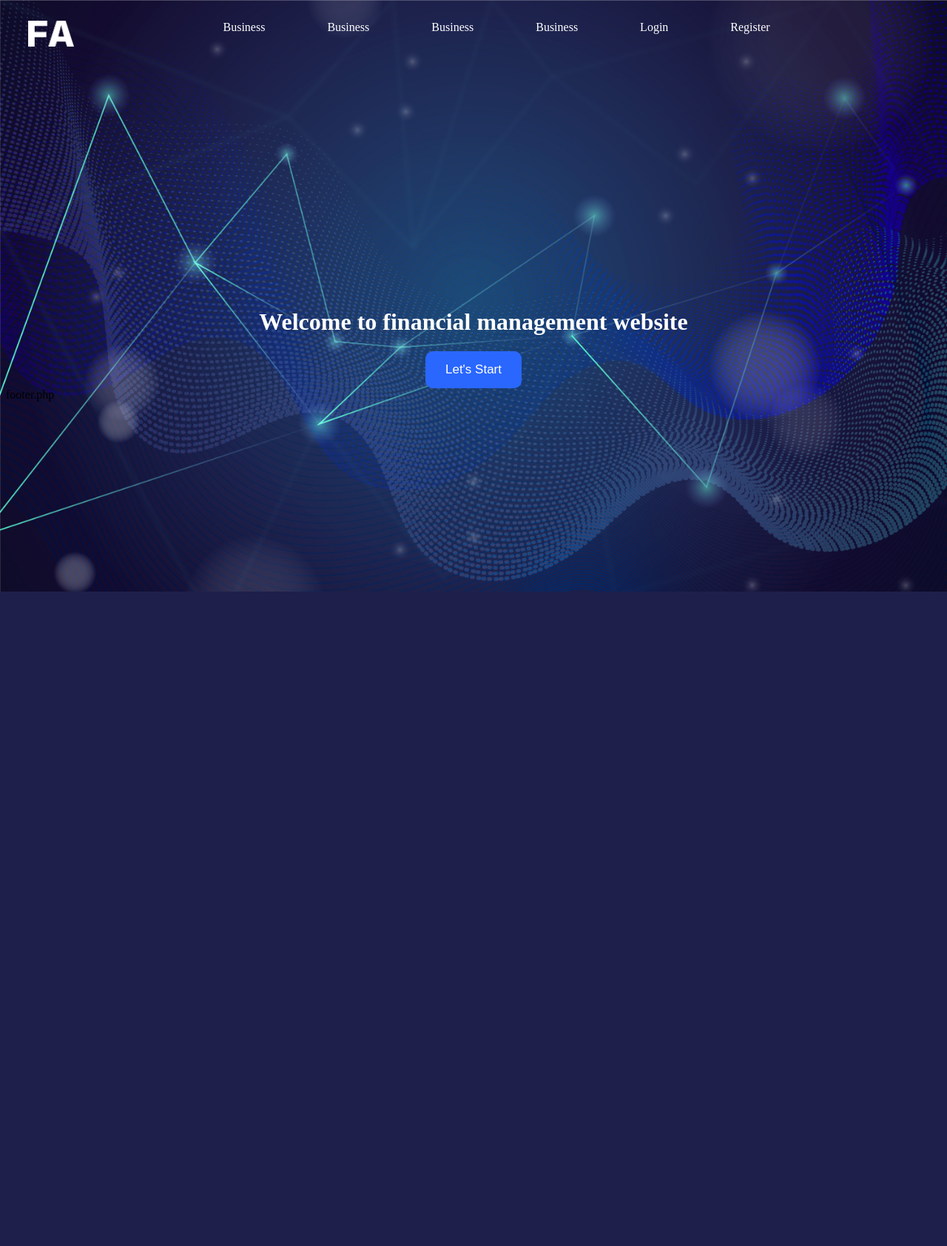
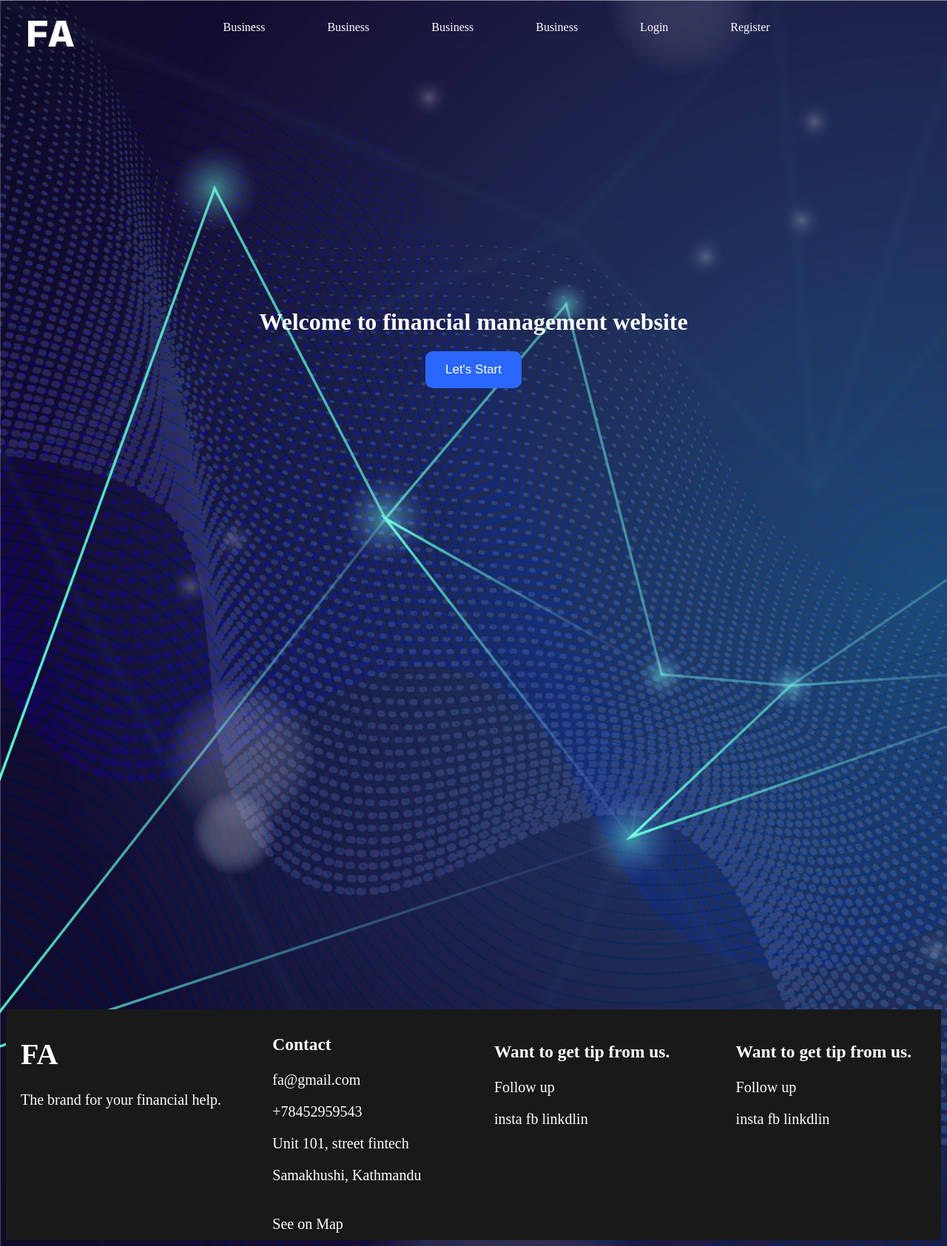
Before and after one commit to sajitpanta03/FinancialApp, a PHP site: page /FinancialApp/ in a window 1280 px wide. Shown: the whole page at 74% size. Before the commit the page ends 800 px from the top, so only its background shows below. Run offline with PHP 8.4, Linux system fonts and the light colour scheme; classes that the project's autoload settings leave out are loaded by file name.

Commit message:
jul 6 project stop for now

```diff
--- a/assets/style.css
+++ b/assets/style.css
@@ -138,3 +138,29 @@
 .homeContainer button:hover {
   background-color: #4182FA;
 }
+
+/* Footer style */
+.footerContainer {
+    display: flex;
+    color: white;
+    background-color: #191919;
+    margin-top: 840px;
+    font-size: 20px;
+    justify-content: space-between;
+}
+
+.firstBlock {
+    padding: 10px 20px;
+}
+
+.secondBlock {
+    padding: 10px 20px;
+}
+
+.thirdBlock {
+    padding: 20px 20px;
+}
+
+.fourthBlock {
+    padding: 20px 40px;
+}
--- a/core/Router.php
+++ b/core/Router.php
@@ -56,29 +56,23 @@
 
 public function route(string $method, string $uri): void
 {
-    // Normalize the base path and URI
     $basePath = str_replace('/index.php', '', $_SERVER['SCRIPT_NAME']);
     $uri = str_replace($basePath, '', $uri);
     $uri = rtrim($uri, '/') ?: '/';
 
-    // Retrieve the route configuration
-    $result = dataGet($this->routes, $method . '.' . $uri);
-
-    if (!$result) {
-        abort("Route not found", 404);
-    }
-
-    // Extract controller and method
+    foreach ($this->routes[$method] as $route => $result) {
+        $pattern = preg_replace('/\{[^}]+\}/', '([^/]+)', $route);
+        if (preg_match("#^$pattern$#", $uri, $matches)) {
+            array_shift($matches);
             $controller = $result['controller'];
             $function = $result['method'];
 
-    // Check if the controller class exists
             if (class_exists($controller)) {
                 $controllerInstance = new $controller();
 
-        // Check if the method exists in the controller
                 if (method_exists($controllerInstance, $function)) {
-            $controllerInstance->$function();
+                    $controllerInstance->$function(...$matches);
+                    return;
                 } else {
                     abort("No method {$function} on class {$controller}", 500);
                 }
@@ -86,5 +80,10 @@
                 abort("Class {$controller} not found", 500);
             }
         }
+    }
+
+    abort("Route not found", 404);
+}
+
 
 }
--- a/index.php
+++ b/index.php
@@ -8,7 +8,7 @@
 
 require 'core/helpers.php';
 require 'core/Router.php';
-
+require_once 'vendor/autoload.php';
 
 spl_autoload_register(function ($class) {
     $class = str_replace("\\", DIRECTORY_SEPARATOR, $class);
--- a/routes/web.php
+++ b/routes/web.php
@@ -7,3 +7,4 @@
 
 // Auth
 $router->get("/register", "App\\controller\\UserAuthController@showRegister");
+$router->get("/api/registerUser", "App\\controller\\UserAuthController@register");
--- a/templates/views/LandingPage/footer.php
+++ b/templates/views/LandingPage/footer.php
@@ -1 +1,43 @@
-footer.php
+<!DOCTYPE html>
+<html>
+<head>
+	<meta charset="utf-8">
+	<meta name="viewport" content="width=device-width, initial-scale=1">
+	<title></title>
+	<link type="text/css" href="./assest/style.css" />
+</head>
+<body>
+<div class="footerContainer">
+	<div class="firstBlock">
+		<h1>FA</h1>
+		<p>The brand for your financial help.</p>
+	</div>
+		<div class="secondBlock">
+		<h3>Contact</h3>
+		<p>fa@gmail.com</p>
+		<p>+78452959543</p>
+		<p>Unit 101, street fintech</p>
+		<p>Samakhushi, Kathmandu</p><br>
+		<a>See on Map</>
+	</div>
+	<div class="thirdBlock">
+		<h3>Want to get tip from us.</h3>
+		<p>Follow up</p>
+		<div class="innerThird">
+		<a>insta</a>
+		<a>fb</a>
+		<a>linkdlin</a>
+		</div>
+	</div>
+	<div class="fourthBlock">
+		<h3>Want to get tip from us.</h3>
+		<p>Follow up</p>
+		<div class="innerThird">
+		<a>insta</a>
+		<a>fb</a>
+		<a>linkdlin</a>
+	</div>
+	</div>
+</div>
+</body>
+</html>
--- a/templates/views/LandingPage/header.php
+++ b/templates/views/LandingPage/header.php
@@ -18,7 +18,7 @@
                 <a href="">Business</a>
                 <a href="">Business</a>
                 <a href="">Login</a>
-                <a href="">Register</a>
+                <a href="register">Register</a>
             </div>
         </div>
         <div id="mobileLink" class="mobileLink">
```
Also changed, not shown: App/controller/UserAuthController.php (+44 -3 lines), App/model/Users.php (+6 -13 lines), Database.php (added, +27 -0 lines), composer.json (added, +15 -0 lines), config/Database.php (added, +27 -0 lines), config/db.php (deleted, +0 -24 lines), test.php (+1 -15 lines), 1 other file. Lines whose indentation alone changed are shown as unchanged.
